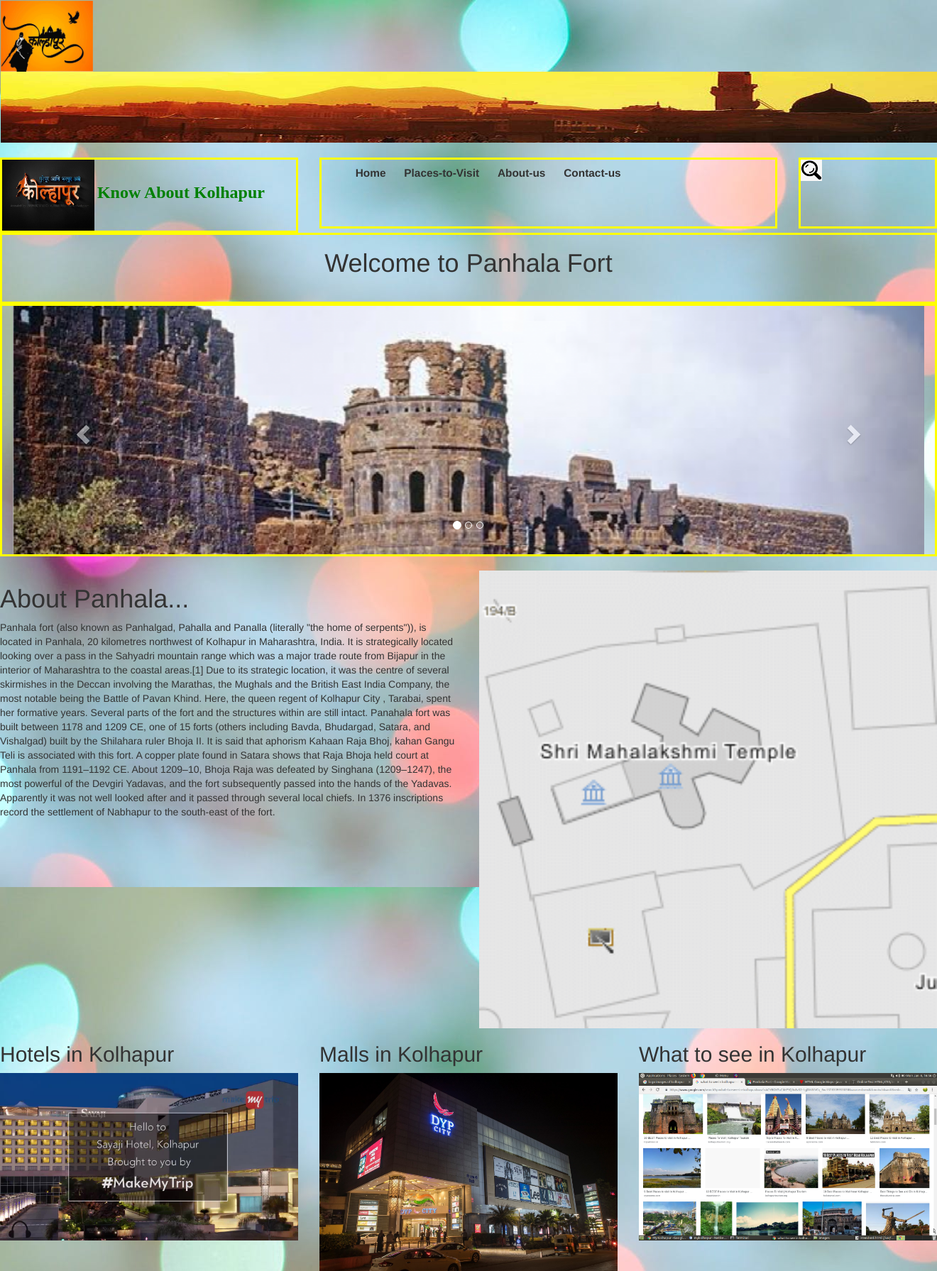
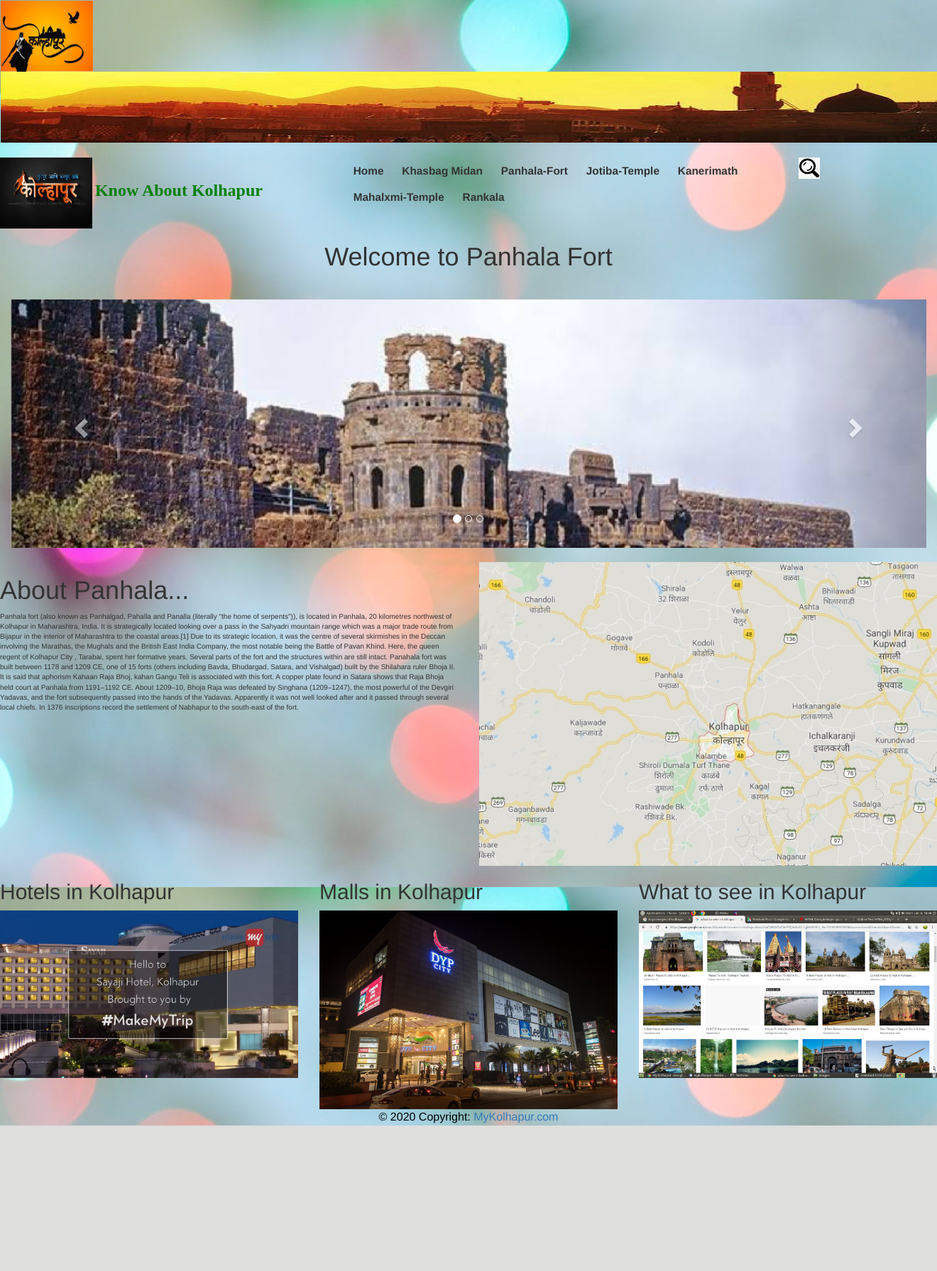
Before and after one commit to mpacer-solutions/mykolhapur, a PHP site: page /Panhala-Fort.html in a window 1320 px wide; the page is wider, and only the part inside the window is pictured. Shown: the top 1791 px of that part at 71% size. After the commit the page ends 1586 px from the top of that part, so only its background shows below. Run offline with PHP 8.4, Linux system fonts and the light colour scheme.

Commit message:
Panhala-Fort.html updated

```diff
--- a/Panhala-Fort.html
+++ b/Panhala-Fort.html
@@ -26,7 +26,7 @@ and open the template in the editor.
               <nav class="navbar navbar-toggler bg-toggler">
                 <a class="navbar-toggler" href="#">
                   <img src="images/logo.jpg" width="130" height="100" class="d-inline-block align-top" alt="">
-                  <img src="images/bread.jpg" width="1600" height="100" class="d-inline-block align-top" alt="">
+                  <img src="images/bread.jpg" width="1650" height="100" class="d-inline-block align-top" alt="">
                   <font color="red" size="50"></font>
                 </a>
               </nav>
@@ -47,11 +47,15 @@ and open the template in the editor.
         <div class="col-md-6">
           <div class="box2">
             <ul class="second-navigation">
-              <li ><a href="index.html">Home</a></li>
-              <li><a href="">Places-to-Visit</a></li>
-              <li><a href="#">About-us</a></li>
-              <li><a href="#">Contact-us</a></li>
-            </ul>
+              <li><a href="index.html">Home</a></li>
+              <li><a href="khasbag_Midan.html">Khasbag Midan</a></li>
+              <li><a href="Panhala-Fort.html">Panhala-Fort</a></li>
+              <li><a href="jotiba-temple.html">Jotiba-Temple</a></li>
+              <li ><a href="kaneri-math.html">Kanerimath</a></li>
+              <li><a href="mahalaxmi-temple">Mahalxmi-Temple</a></li>
+              <li><a href="rankala">Rankala</a></li>
+
+                     </ul>
           </div>
         </div>
         <div class="col-md-2">
@@ -140,7 +144,7 @@ and open the template in the editor.
 
         <div class="col-md-6">
           <div class="box4">
-            <img src="images/map.png" alt="Chicago" style="width:100%; height:70%;">
+            <img src="images/mapd.jpg" alt="Chicago" style="width:100%; height:70%;">
           </div>
         </div>
       </div>
--- a/css/stylefor-panhala-fort.css
+++ b/css/stylefor-panhala-fort.css
@@ -77,7 +77,7 @@ input[type=text] {
   text-decoration: none;
 	font-weight:bold;
 	color: #333;
-  border: 3px solid yellow;
+
 	min-height:100px;
 	overflow: hidden;
 }
@@ -90,7 +90,7 @@ input[type=text] {
 
 }
 .p{
-
+  font-size:10px;
   text-justify: 10px;
 }
 .page-footer font-small blue{
--- a/index.html
+++ b/index.html
@@ -6,6 +6,8 @@ and open the template in the editor.
 -->
 <html>
     <link rel="stylesheet" href="css/style.css">
+    <link rel="stylesheet" href="css/stylefor-panhala-fort.css">
+
     <link rel="stylesheet" href="https://maxcdn.bootstrapcdn.com/bootstrap/3.3.7/css/bootstrap.min.css" integrity="sha384-BVYiiSIFeK1dGmJRAkycuHAHRg32OmUcww7on3RYdg4Va+PmSTsz/K68vbdEjh4u" crossorigin="anonymous">
     <script src="https://ajax.googleapis.com/ajax/libs/jquery/3.4.1/jquery.min.js"></script>
     <script src="https://maxcdn.bootstrapcdn.com/bootstrap/3.4.1/js/bootstrap.min.js"></script>
@@ -23,7 +25,7 @@ and open the template in the editor.
               <nav class="navbar navbar-toggler bg-toggler">
                 <a class="navbar-toggler" href="#">
                   <img src="images/logo.jpg" width="130" height="100" class="d-inline-block align-top" alt="">
-                  <img src="images/bread.jpg" width="1600" height="100" class="d-inline-block align-top" alt="">
+                  <img src="images/bread.jpg" width="1200" height="100" class="d-inline-block align-top" alt="">
                   <font color="red" size="50"></font>
                 </a>
               </nav>
@@ -121,7 +123,7 @@ and open the template in the editor.
                     <div class="map">
 
 
-                        <img src="images/map.jpg" class="img-rounded" alt="Cinque Terre" width="600" height="300">
+                        <img src="images/mapd.jpg" class="img-rounded" alt="Cinque Terre" width="600" height="300">
 
                     </div>
 
```
Also changed, not shown: images/mapd.jpg (renamed from images/map.jpg).
